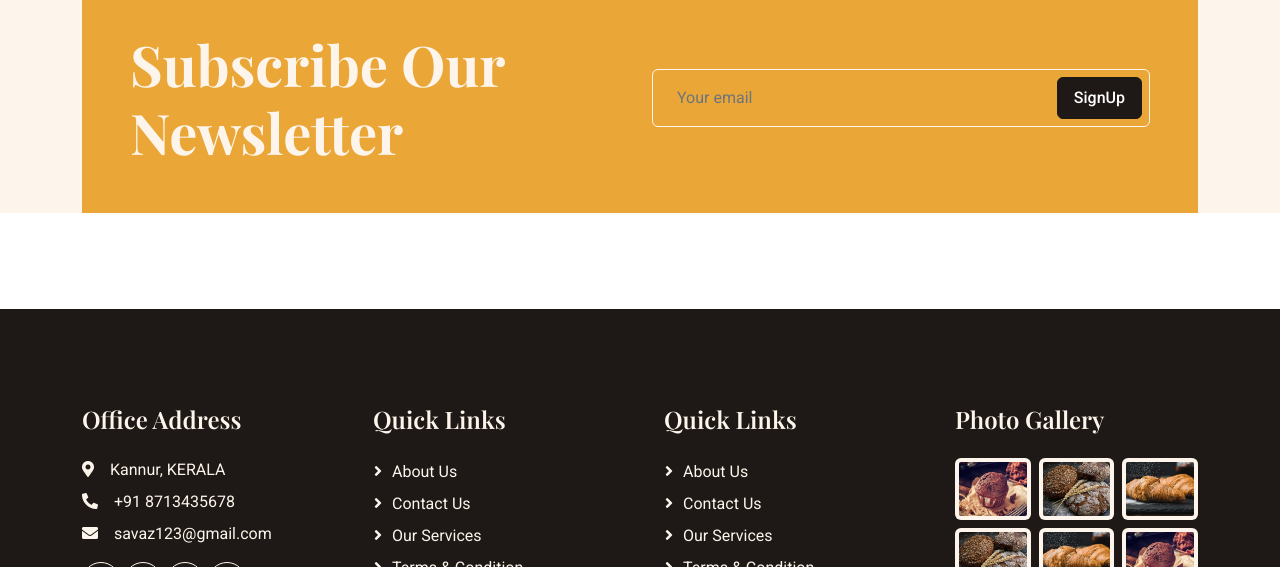
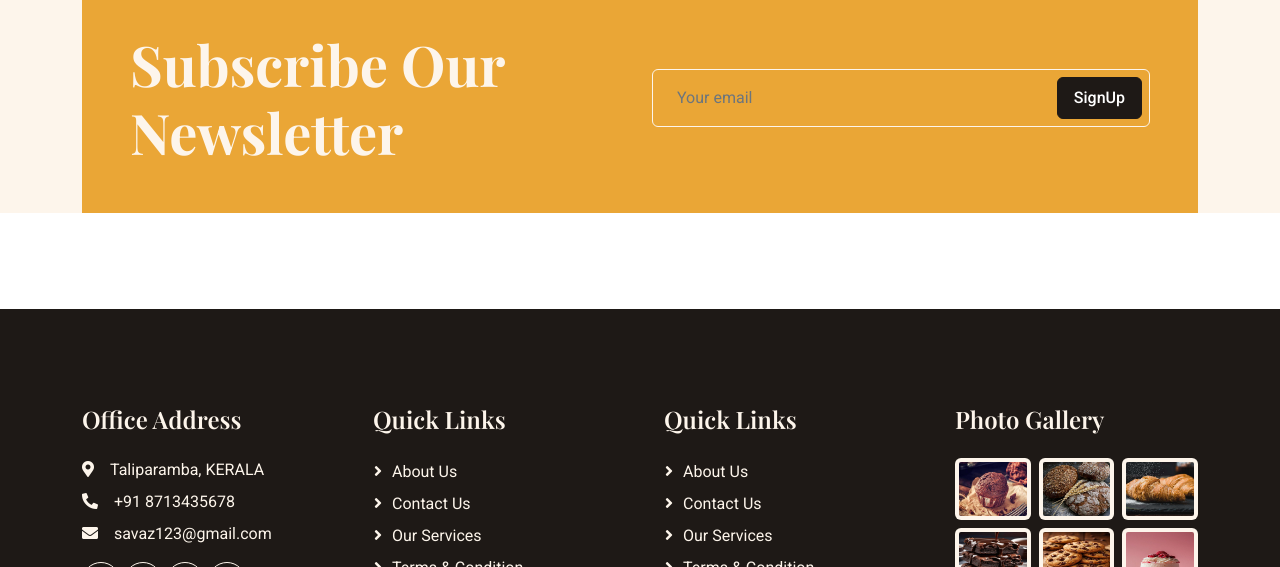
Before and after one commit to Fasil-fazz/Savaz-Bakes, a plain HTML site: page index.html in a window 1280 px wide. Shown: the part 4606-5173 px from the top of the page. Drawn offline with nearby package versions, Linux system fonts and the light colour scheme.

Commit message:
second update

```diff
--- a/css/style.css
+++ b/css/style.css
@@ -1,4 +1,3 @@
-/********** Template CSS **********/
 :root {
     --primary: #EAA636;
     --secondary: #545454;
--- a/index.html
+++ b/index.html
@@ -385,7 +385,7 @@
             <div class="row g-5">
                 <div class="col-lg-3 col-md-6">
                     <h4 class="text-light mb-4">Office Address</h4>
-                    <p class="mb-2"><i class="fa fa-map-marker-alt me-3"></i>Kannur, KERALA</p>
+                    <p class="mb-2"><i class="fa fa-map-marker-alt me-3"></i>Taliparamba, KERALA</p>
                     <p class="mb-2"><i class="fa fa-phone-alt me-3"></i>+91 8713435678</p>
                     <p class="mb-2"><i class="fa fa-envelope me-3"></i>savaz123@gmail.com</p>
                     <div class="d-flex pt-2">
@@ -424,13 +424,13 @@
                             <img class="img-fluid bg-light rounded p-1" src="img/product-3.jpg" alt="Image">
                         </div>
                         <div class="col-4">
-                            <img class="img-fluid bg-light rounded p-1" src="img/product-2.jpg" alt="Image">
+                            <img class="img-fluid bg-light rounded p-1" src="./img/choco.jpeg" alt="Image">
                         </div>
                         <div class="col-4">
-                            <img class="img-fluid bg-light rounded p-1" src="img/product-3.jpg" alt="Image">
+                            <img class="img-fluid bg-light rounded p-1" src="./img/cookies.jpeg" alt="Image">
                         </div>
                         <div class="col-4">
-                            <img class="img-fluid bg-light rounded p-1" src="img/product-1.jpg" alt="Image">
+                            <img class="img-fluid bg-light rounded p-1" src="./img/cake.jpeg" alt="Image">
                         </div>
                     </div>
                 </div>
```
Also changed, not shown: contact.html (+4 -4 lines).
